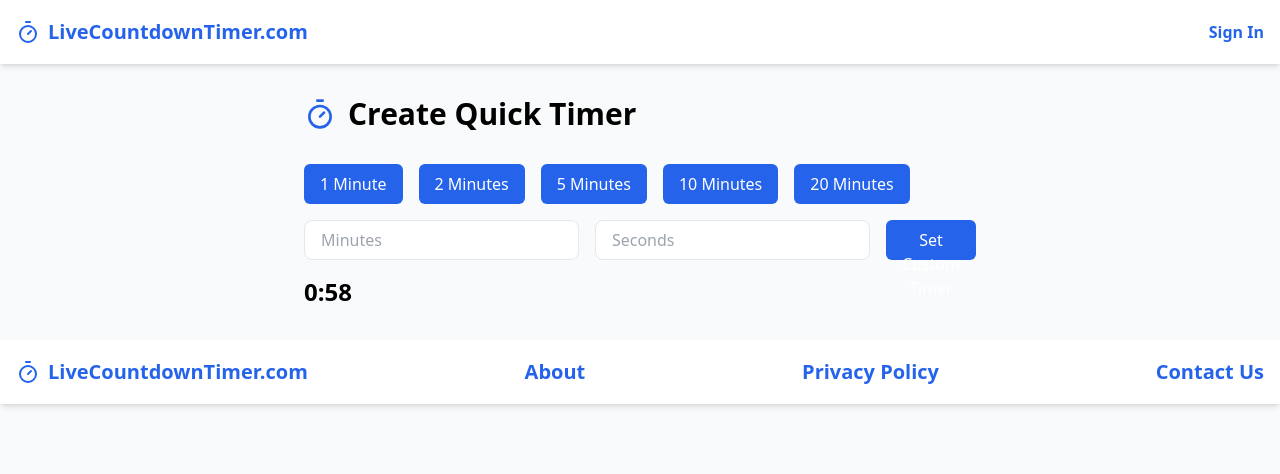
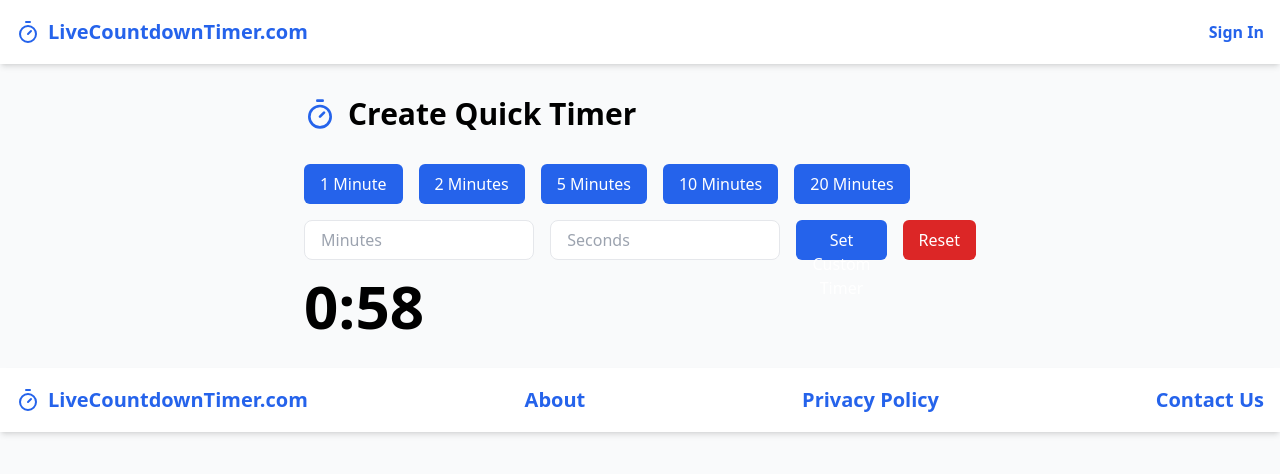
Before and after one commit to WillPieGuy/Timer, a React (Vite) app: page /create-quick-timer in a window 1280 px wide. Both pictures are taken after a click on the button "1 Minute". Shown: the top 474 px of the page. Built offline with nearby package versions, Linux system fonts and the light colour scheme.

Commit message:
git commit -m "feat: add quick timer"

```diff
--- a/src/components/QuickTimer.tsx
+++ b/src/components/QuickTimer.tsx
@@ -25,7 +25,11 @@ const QuickTimer: React.FC<QuickTimerProps> = ({ minutes }) => {
 
   return (
     <div>
-      <h2 className="text-2xl font-bold">{Math.floor(timeLeft / 60)}:{timeLeft % 60 < 10 ? '0' : ''}{timeLeft % 60}</h2>
+      <h2
+        className={`text-6xl font-bold ${timeLeft <= 5 ? 'text-red-600' : 'text-black'}`}
+      >
+        {Math.floor(timeLeft / 60)}:{timeLeft % 60 < 10 ? '0' : ''}{timeLeft % 60}
+      </h2>
       {showConfetti && <Confetti />}
     </div>
   );
--- a/src/pages/CreateQuickTimer.tsx
+++ b/src/pages/CreateQuickTimer.tsx
@@ -16,6 +16,12 @@ export default function CreateQuickTimer() { // Ensure the component name matche
     if (totalSeconds > 0) {
       setQuickTimer(totalSeconds / 60);
     }
+  };
+
+  const handleReset = () => {
+    setQuickTimerMinutes(null);
+    setCustomMinutes('');
+    setCustomSeconds('');
   };
 
   return (
@@ -79,6 +85,12 @@ export default function CreateQuickTimer() { // Ensure the component name matche
         >
           Set Custom Timer
         </button>
+        <button
+          onClick={handleReset}
+          className="bg-red-600 text-white py-2 px-4 rounded-md hover:bg-red-700 transition-colors h-10" // Match the height of the buttons
+        >
+          Reset
+        </button>
       </div>
 
       {quickTimerMinutes !== null && (
```
